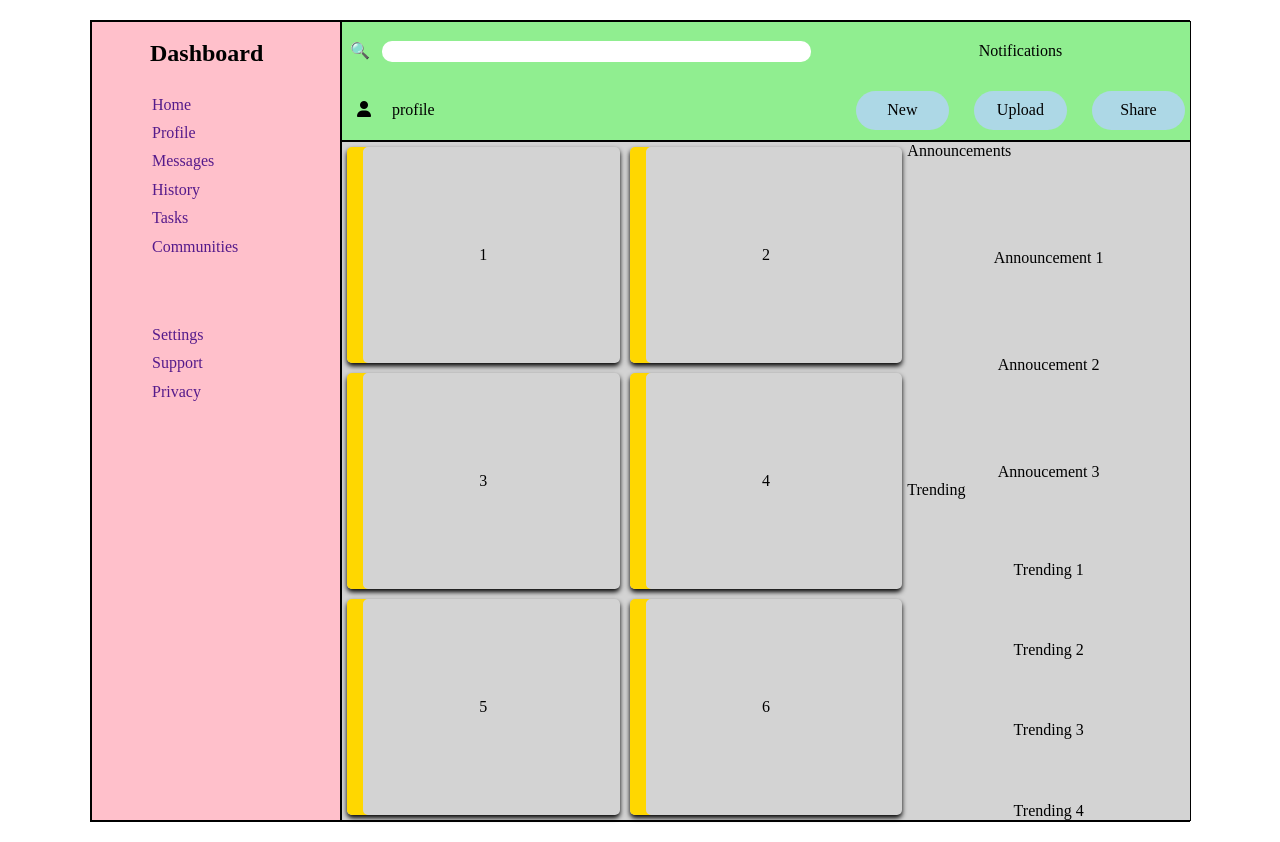
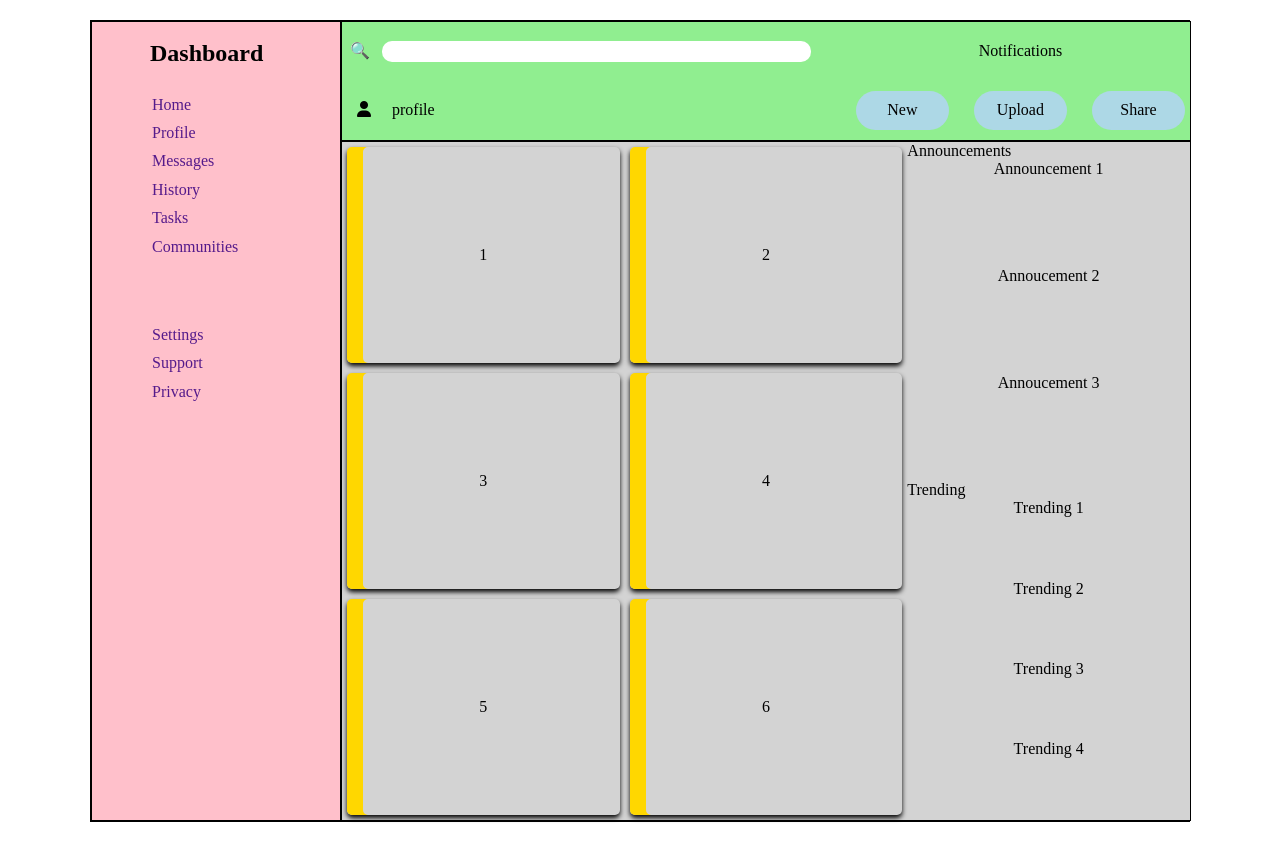
Before and after one commit to pfacanha/admin-dashboard, a plain HTML site: page index.html in a window 1280 px wide. Drawn offline with nearby package versions, Linux system fonts and the light colour scheme.

Commit message:
Final sample version is done, I will revisit this project eventually

```diff
--- a/index.html
+++ b/index.html
@@ -63,19 +63,23 @@
           <div class="gridbox project">6</div>
         </div>
 
-        <div class="flexbox announcements">
+        <div class="flexbox">
           <div class="title">Announcements</div>
-          <div class="announcements">Announcement 1</div>
-          <div class="announcements">Annoucement 2</div>
-          <div class="announcements">Annoucement 3</div>
+          <div class="announcements">
+            <div class="item">Announcement 1</div>
+            <div class="item">Annoucement 2</div>
+            <div class="item">Annoucement 3</div>
+          </div>
         </div>
 
-        <div class="flexbox trending">
+        <div class="flexbox">
           <div class="title">Trending</div>
-          <div class="trending">Trending 1</div>
-          <div class="trending">Trending 2</div>
-          <div class="trending">Trending 3</div>
-          <div class="flexbox trending">Trending 4</div>
+          <div class="trending">
+            <div class="item">Trending 1</div>
+            <div class="item">Trending 2</div>
+            <div class="item">Trending 3</div>
+            <div class="item">Trending 4</div>
+          </div>
         </div>
       </div>
     </div>
--- a/styles.css
+++ b/styles.css
@@ -142,8 +142,16 @@ input:focus {
 .flexbox {
   display: flex;
   flex-direction: column;
-  justify-content: space-between;
+}
+.trending,
+.announcements {
+  display: flex;
+  flex-direction: column;
   align-items: center;
+  flex: 1;
+}
+.item {
+  height: 100%;
 }
 .title {
   align-self: flex-start;
```
